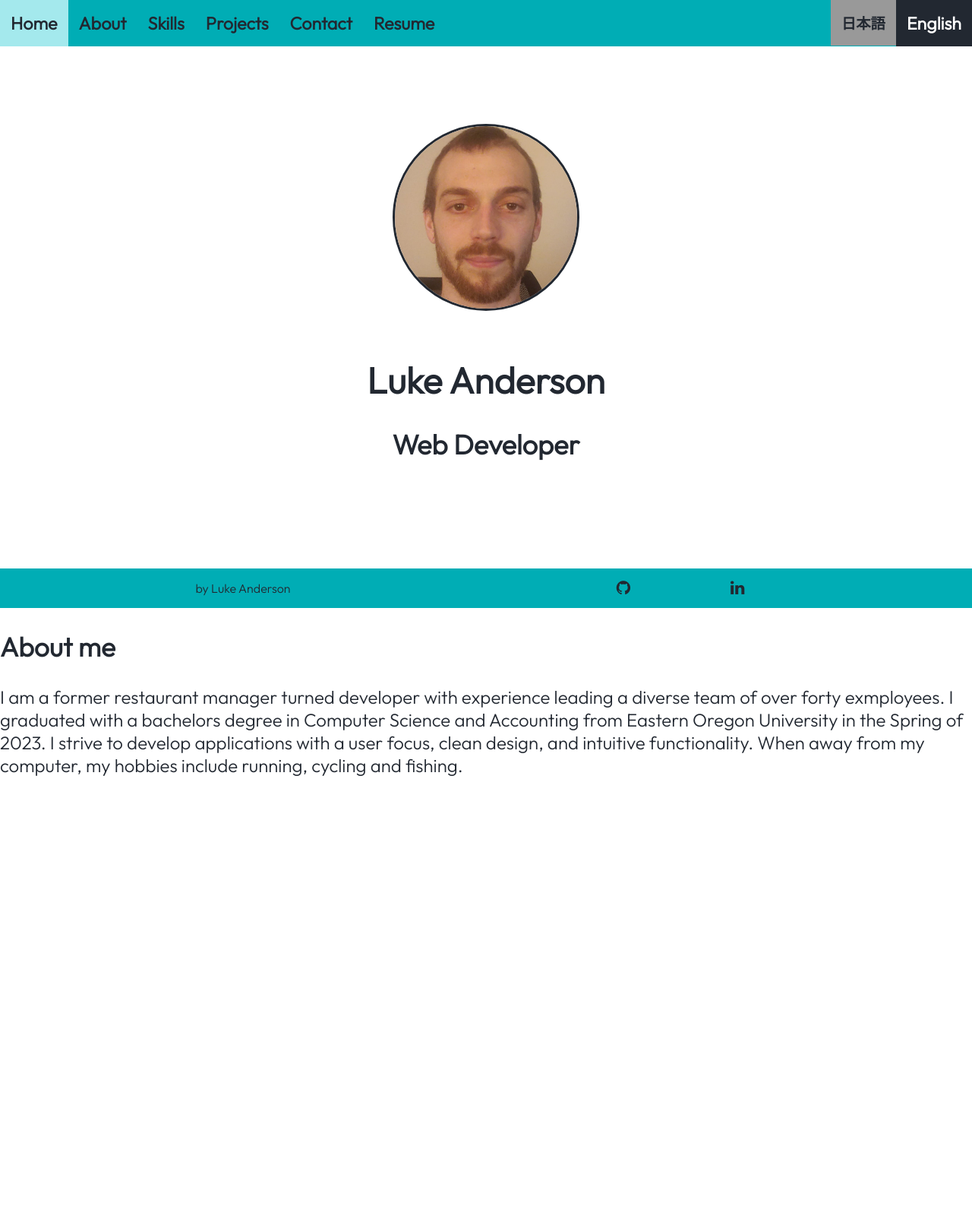
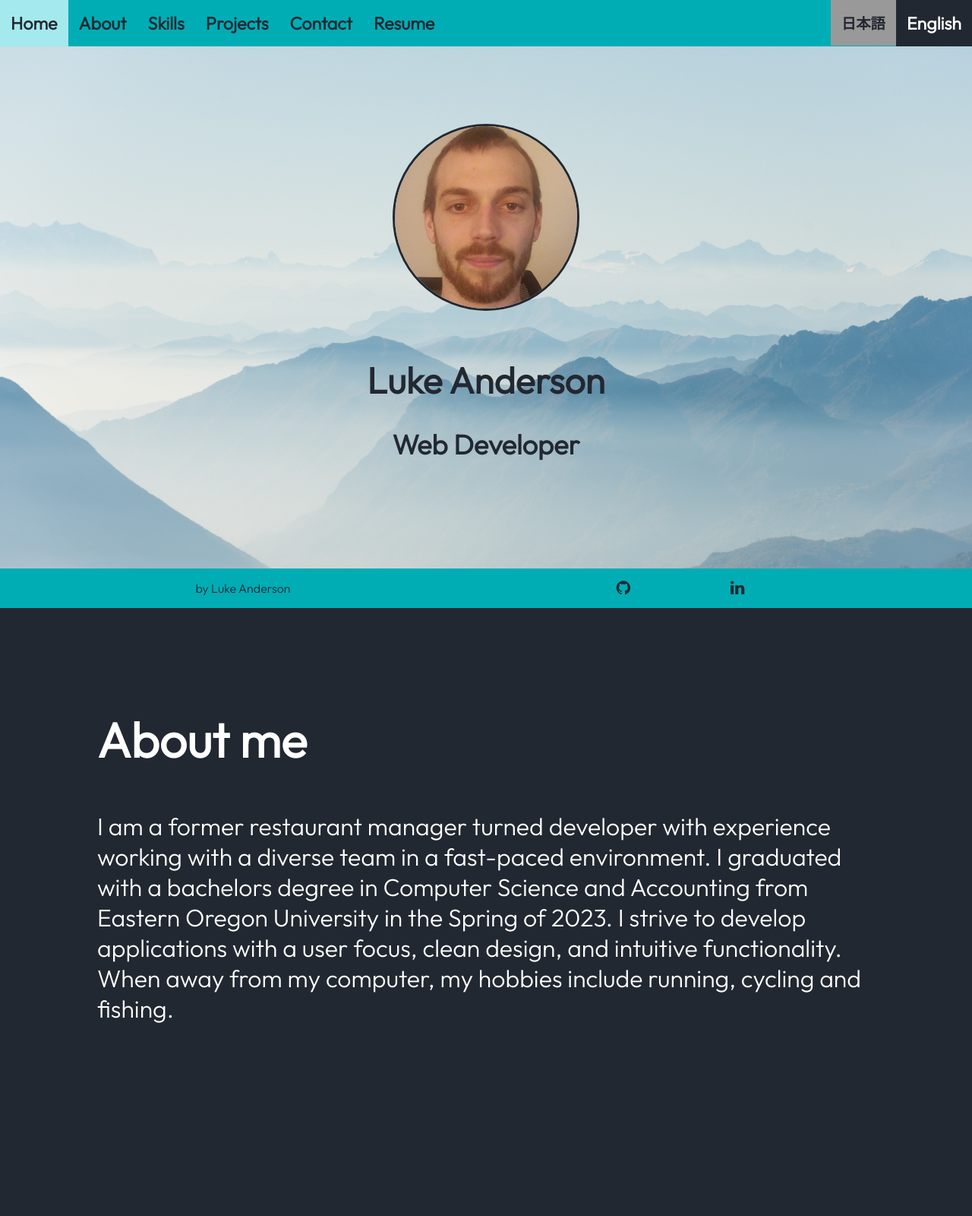
Before and after one commit to lukeqanderson/portfolio, a plain HTML site: page index.html in a window 1280 px wide. Shown: the top 1600 px of the page at 76% size. Drawn offline with Linux system fonts and the light colour scheme.

Commit message:
added backgrounds and completed formatting for about me section

```diff
--- a/index.html
+++ b/index.html
@@ -30,24 +30,23 @@
         <a href="indexjp.html" class="navlink navitem notselected language japanese">日本語</a>
    </nav>
    <!-- creates div for Home section -->
-    <div class = "home text">
-        <div class = "spacer"></div>
+    <div class = "home text dark">
+        <div class = "homespacer"></div>
         <img id = "headshot" src = "headshot.jpg">
         <div class = "homediv">
             <h1 class = nametext>Luke Anderson</h1>
             <h2 class = roletext>Web Developer</h2>
         </div>
-        <div class = "spacer"></div>
+        <div class = "homespacer"></div>
     </div>
     <!-- creates div for About Me section -->
-    <div class= "about text">
+    <div class= "about text light">
        <h2 class = "aboutHeading">About me</h2>
-       <p class = "aboutDescription">I am a former restaurant manager turned developer with experience leading
-           a diverse team of over forty exmployees. I graduated with a bachelors degree in Computer Science and Accounting
+       <p class = "aboutDescription">I am a former restaurant manager turned developer with experience working
+           with a diverse team in a fast-paced environment. I graduated with a bachelors degree in Computer Science and Accounting
            from Eastern Oregon University in the Spring of 2023. I strive to develop applications
            with a user focus, clean design, and intuitive functionality. When away from my computer, my hobbies include
          running, cycling and fishing. </p>
-
     </div>
     <!-- creates div for Skills section -->
     <div class = "skills text">
@@ -86,7 +85,7 @@
     <!-- create Footer with social media links -->
     <footer class = "stickybtm">
         <!-- add fa social media icons with links-->
-        <p>by Luke Anderson</p>
+        <p class = "text dark">by Luke Anderson</p>
         <div class =sociallinks>
             <a href="https://github.com/lukeqanderson#" class="fa fa-github fa-lg"></a>
             <a href="https://www.linkedin.com/in/lukeqanderson/#" class="fa fa-linkedin fa-lg"></a>
--- a/style.css
+++ b/style.css
@@ -44,10 +44,14 @@ nav>a {
   font-family: 'Outfit', sans-serif;
 }
 
-/* adjust Japanese font*/
+/* adjust Japanese font on nav bar*/
+.language.japanese {
+    font-size: 19.33px;
+}
+
+/* to change japanese font */
 .japanese {
-    font-size: 19.33px;
-    font-family: 'Outfit', sans-serif;
+  font-family: 'Outfit', sans-serif;
 }
 
 /* The "responsive" class is added to the topnav with JavaScript when the user clicks on the icon.
@@ -135,7 +139,7 @@ nav>a:active{
 
 /* to style social media icons */
 .fa {
-    padding-right: 20%;
+    margin-right: 20%;
     text-decoration: none;
     color: #222831;
 }
@@ -147,17 +151,23 @@ nav>a:active{
 
 /* to change text in document */
 .text {
-  color: #222831;
   font-family: 'Outfit', sans-serif;
 }
 
-p {
+/* to change dark text */
+.text.dark {
   color: #222831;
-  font-family: 'Outfit', sans-serif;
+}
+
+/* to change light text */
+.text.light {
+  color: white;
 }
 
 /* to adjust the "home" section */
 .home {
+  background-image: url(home.jpg);
+  background-size: cover;
   height: 100vh;
   width: 100vw;
   display: grid;
@@ -167,7 +177,7 @@ p {
   /* grid-template-rows: 1fr; */
 }
 
-.spacer {
+.homespacer {
   height: 15vh;
   width: 100%;
 }
@@ -187,26 +197,32 @@ p {
   font-size: 3vmin;
 }
 
-/* to adjust height of about section */
+/* to adjust about section */
 .about {
-  height: 100vh;
-  align-items: center;
+  background-color: #222831;
+  height: 80vh;
+  width: 80vw;
+  padding-top: 10vh;
+  padding-bottom: 10vh;
+  padding-left: 10vw;
+  padding-right: 10vw;
 }
 
 .aboutHeading {
-  font-size: 2.2rem;
+  font-size: 8vmin;
 }
 
 .aboutDescription {
-  font-size: 1.5rem;
+  font-size: 4vmin;
 }
 
 .skills {
   display: grid;
+  height: 100vh;
 }
 
 .portfolio {
-  height: 100vw;
+  height: 100vh;
   background-color: red;
 }
 
```
Also changed, not shown: home.jpg (added).
